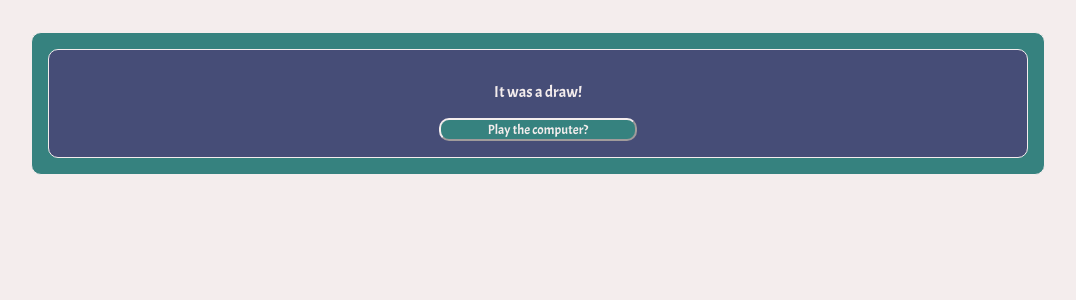
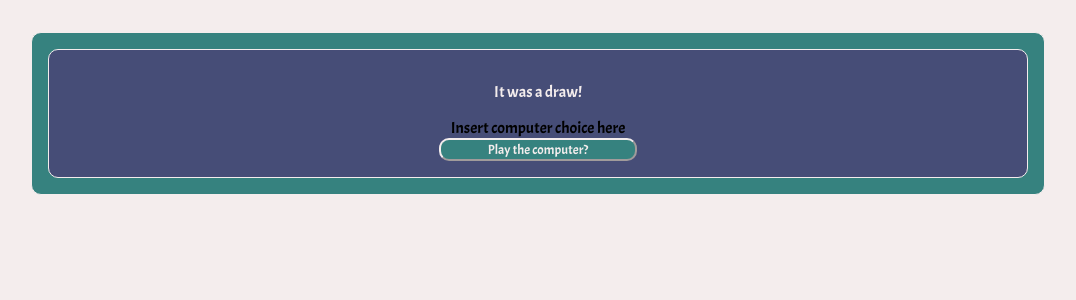
Before and after one commit to ethanBaird/rock_paper_scissors, a Flask app: page /1/1 in a window 1280 px wide. Shown: the part 110-410 px from the top of the page, without its empty margins (102-1178 px from the left). Run offline with Flask 2, Linux system fonts and the light colour scheme.

Commit message:
added note to self

```diff
--- a/templates/victor.html
+++ b/templates/victor.html
@@ -10,6 +10,9 @@
             {% else %}
                 <p>It was a draw!</p>
             {% endif %}
+
+            Insert computer choice here
+
             <form action="/play">
                 <button type="submit">Play the computer?</button>
             </form>
```
